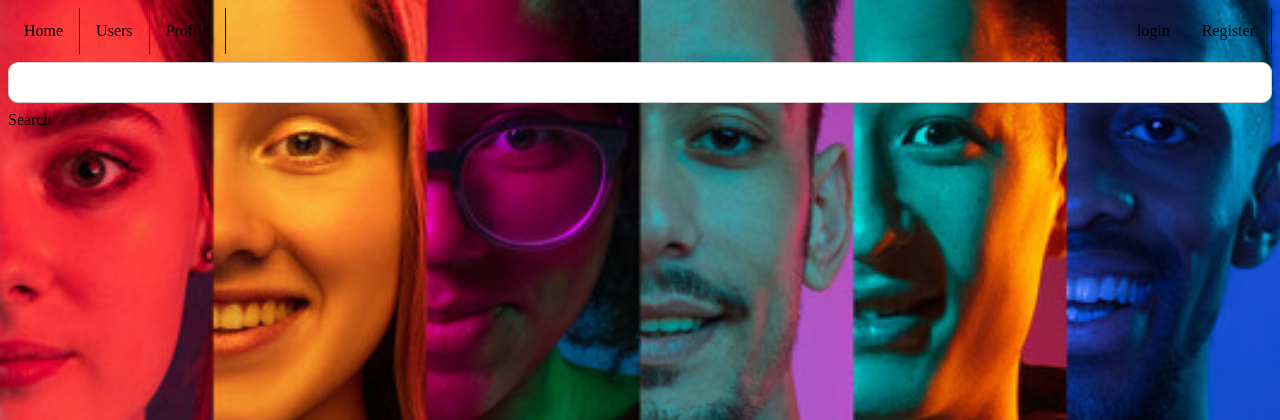
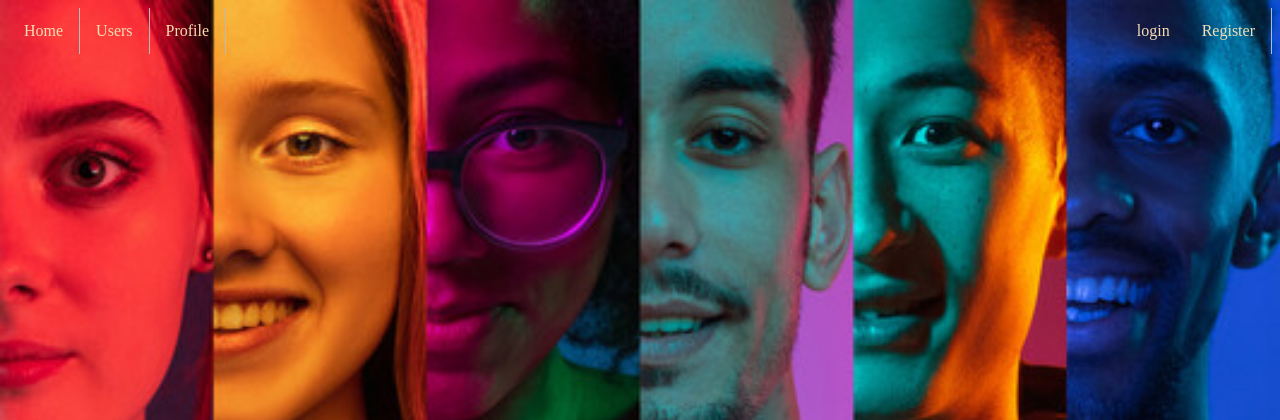
Before and after one commit to maruands/aluminai, a Flask app: page /view_profile/1 in a window 1280 px wide. Shown: the top 420 px of the page. Run offline with Flask 3, Linux system fonts and the light colour scheme.

Commit message:
changing the text colors

```diff
--- a/app.py
+++ b/app.py
@@ -13,7 +13,7 @@ app.config["SESSION_TYPE"] = "filesystem"
 Session(app)
 
 
-@app.route('/', methods=['GET', 'POST'])
+@app.route('/register', methods=['GET', 'POST'])
 def register():
     if request.method == 'POST':
         # return print("getting here")
@@ -101,7 +101,7 @@ def logout():
     session["email"] = None
     return redirect("/login")
 
-@app.route("/dashboard")
+@app.route("/")
 def dashboard():
     return render_template('index.html')
 
--- a/static/css/style.css
+++ b/static/css/style.css
@@ -16,7 +16,7 @@ ul {
 
 li {
     float: left;
-    border-right: 1px solid black;
+    border-right: 1px solid #bbb;
 }
 
 li:last-child {
@@ -25,14 +25,14 @@ li:last-child {
 
 li a {
     display: block;
-    color: black;
+    color: wheat;
     text-align: center;
     padding: 14px 16px;
     text-decoration: none;
 }
 
-li a:hover:not(.active) {
-    background-color: #f2f2f2;
+li a:hover {
+    background-color: #333;
 }
 
 .registration{
@@ -169,3 +169,7 @@ li a:hover:not(.active) {
     outline: none;
     padding: 10 10px;
 }
+h1 {
+    margin-bottom: 1rem;
+    color: wheat;  /* Added text color */
+  }
--- a/templates/index.html
+++ b/templates/index.html
@@ -21,16 +21,16 @@
             <!-- <div class="nav-links"> -->
                 <!-- <i class="fa fa-window-close" style="color: aliceblue;" onclick=Hidemenu()></i> -->
                 <ul>
-                    <li><a href="dashboard">HOME</a></li>
+                    <li><a href="/">HOME</a></li>
                     <li><a href="/users">My ALUMNI</a></li>
                     <li><a href="/news">EVENTS</a></li>
                     <li ><a href="/prof">ABOUT</a></li>
 
 
                     {% if session.email %}
-                    <li style="float:right"><a href="/prof">PROFILE</a></li>
+                    <li style="float:right"><a href="/">LOGOUT</a></li>
                     {% else %}
-                    <li style="float:right"><a href="/login">Log-in / Sign-Up</a></li>
+                    <li style="float:right"><a href="/login">Log-In / Sign-Up</a></li>
                     {% endif %}
 
                 </ul>
--- a/templates/login.html
+++ b/templates/login.html
@@ -6,14 +6,14 @@
 </head>
 <body>
   <ul>
-    <li><a href="/home">Home</a></li>
+    <li><a href="/">Home</a></li>
     <li><a href="/users">Users</a></li>
     <li><a href="#contact">Contact</a></li>
 
     {% if session.email %}
-    <li style="float:right"><a href="/logout">logout</a></li>
+    <li style="float:right"><a href="/">logout</a></li>
     {% else %}
-    <li style="float:right"><a href="/">Register</a></li>
+    <li style="float:right"><a href="/register">Register</a></li>
     <!-- <li style="float:right"><a href="/login">login</a></li> -->
     {% endif %}
   </ul>
--- a/templates/news.html
+++ b/templates/news.html
@@ -15,13 +15,13 @@
     <li><a href="/users">Users</a></li>
     <li><a href="prof">Profile</a></li> -->
 <!-- ----------------------  -->
-    <li><a href="/dashboard">HOME</a></li>
+    <li><a href="/">HOME</a></li>
     <li><a href="/users">DIRECTORY</a></li>
     <li><a href="/news">EVENTS</a></li>
-    <li><a href="/prof">PROFILE</a></li>
+    <li><a href="/prof<id>">PROFILE</a></li>
 <!-- ----------------------  -->
     {% if session.email %}
-    <li style="float:right"><a href="/logout">LOGOUT</a></li>
+    <li style="float:right"><a href="/">LOGOUT</a></li>
     {% else %}
     <li style="float:right"><a href="/login">Log-in / Sign-Up</a></li>
     {% endif %}
--- a/templates/register.html
+++ b/templates/register.html
@@ -9,12 +9,12 @@
   <body>
 
     <ul>
-      <li><a href="/home">Home</a></li>
+      <li><a href="/">Home</a></li>
       <li><a href="/users">Users</a></li>
       <li><a href="#contact">Contact</a></li>
 
       {% if session.email %}
-        <li style="float:right"><a href="/logout">logout</a></li>
+        <li style="float:right"><a href="/">logout</a></li>
       {% else %}
 
         <li style="float:right"><a href="/login">login</a></li>
--- a/templates/view_profile.html
+++ b/templates/view_profile.html
@@ -9,20 +9,17 @@
 
 <body>
     <ul>
-        <li><a class="active" href="/home">Home</a></li>
+        <li><a href="/">Home</a></li>
         <li><a href="/users">Users</a></li>
-        <li><a href="#contact">Profile</a></li>
+        <li><a href="/prof">Profile</a></li>
         {% if session.email %}
-        <li style="float:right"><a href="/logout">logout</a></li>
+        <li style="float:right"><a href="/">logout</a></li>
         {% else %}
         <li style="float:right"><a href="/">Register</a></li>
         <li style="float:right"><a href="/login">login</a></li>
         {% endif %}
     </ul>
-    <div class="search_box">
-        <input type="text" required>
-        <label for="">Search</label>
-    </div>
+
 
 </body>
 </html>
```
Also changed, not shown: templates/users.html (+4 -4 lines), 1 other file.
